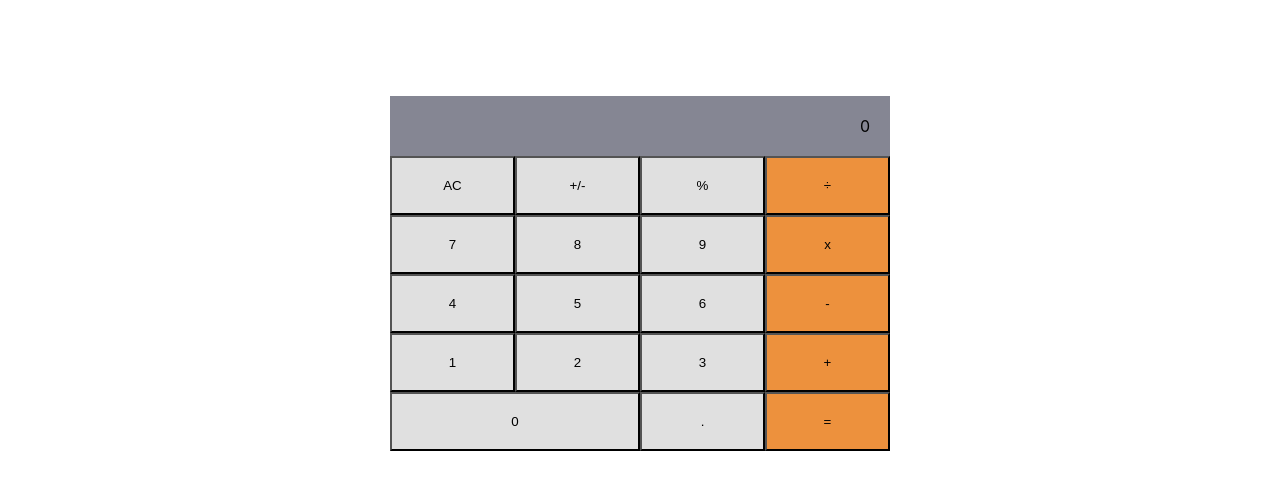
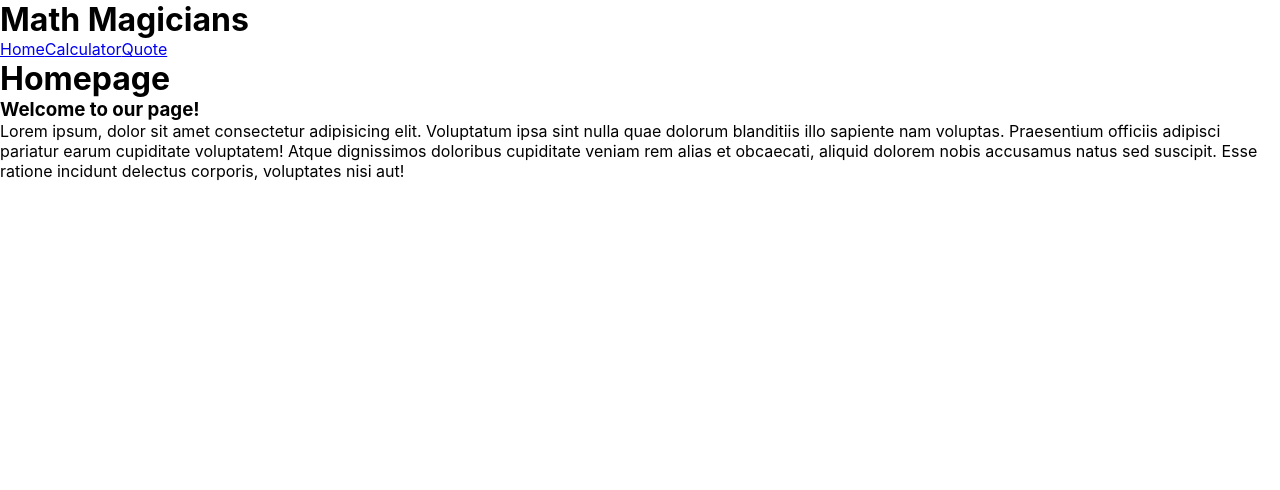
Before and after one commit to Reggeditt/math-magician, a React (Create React App) app: page / in a window 1280 px wide. Shown: the top 490 px of the page. Built offline with nearby package versions, Linux system fonts and the light colour scheme.

Commit message:
setup routes

```diff
--- a/package.json
+++ b/package.json
@@ -9,6 +9,7 @@
     "big.js": "^6.2.1",
     "react": "^18.2.0",
     "react-dom": "^18.2.0",
+    "react-router-dom": "^6.10.0",
     "react-scripts": "5.0.1",
     "web-vitals": "^2.1.4"
   },
--- a/src/App.js
+++ b/src/App.js
@@ -1,11 +1,23 @@
-// import logo from './logo.svg';
+/* eslint-disable import/no-extraneous-dependencies */
+import { Route, Routes } from 'react-router-dom';
+import CalculatorPage from './routes/Calculatorpage';
 import Calculator from './componets/calculator';
 import './App.css';
+import Homepage from './routes/Homepage';
+import Quote from './routes/QuotePage';
+import Navbar from './componets/navbar';
 
 function App() {
   return (
     <div className="App">
-      <Calculator />
+      <Navbar />
+      <Routes>
+        <Route path="home" element={<Homepage />} />
+        <Route path="*" element={<Homepage />} />
+        <Route path="calculator" element={<CalculatorPage />} />
+        <Route path="calc" element={<Calculator />} />
+        <Route path="quote" element={<Quote />} />
+      </Routes>
     </div>
   );
 }
--- /dev/null
+++ b/src/componets/navbar.js
@@ -0,0 +1,14 @@
+function Navbar() {
+  return (
+    <div className="navbar">
+      <div className="navbar-brand"><h1>Math Magicians</h1></div>
+      <div className="navbar-items">
+        <a className="navbar-item" href="/">Home</a>
+        <a className="navbar-item" href="/">Calculator</a>
+        <a className="navbar-item" href="/">Quote</a>
+      </div>
+    </div>
+  );
+}
+
+export default Navbar;
--- a/src/index.js
+++ b/src/index.js
@@ -1,12 +1,16 @@
+/* eslint-disable import/no-extraneous-dependencies */
 import React from 'react';
 import ReactDOM from 'react-dom/client';
+import { BrowserRouter } from 'react-router-dom';
 import './index.css';
 import App from './App';
 
 const root = ReactDOM.createRoot(document.getElementById('root'));
 root.render(
   <React.StrictMode>
-    <App />
+    <BrowserRouter>
+      <App />
+    </BrowserRouter>
   </React.StrictMode>,
 );
 
--- /dev/null
+++ b/src/routes/Calculatorpage.js
@@ -0,0 +1,10 @@
+import Calculator from '../componets/calculator';
+
+export default function CalculatorPage() {
+  return (
+    <div className="calculator-wrap">
+      <p>Lets do some math!</p>
+      <Calculator />
+    </div>
+  );
+}
--- /dev/null
+++ b/src/routes/Homepage.js
@@ -0,0 +1,18 @@
+function Homepage() {
+  return (
+    <div>
+      <h1>Homepage</h1>
+      <h3>Welcome to our page!</h3>
+      <p>
+        Lorem ipsum, dolor sit amet consectetur adipisicing elit. Voluptatum ipsa sint nulla
+        quae dolorum blanditiis illo sapiente nam voluptas. Praesentium officiis adipisci
+        pariatur earum cupiditate voluptatem! Atque dignissimos doloribus cupiditate veniam
+        rem alias et obcaecati, aliquid dolorem nobis accusamus natus sed suscipit. Esse
+        ratione incidunt delectus corporis, voluptates nisi aut!
+      </p>
+
+    </div>
+  );
+}
+
+export default Homepage;
--- /dev/null
+++ b/src/routes/QuotePage.js
@@ -0,0 +1,43 @@
+import { useEffect, useState } from 'react';
+
+function Quote() {
+  const [quotes, setQuotes] = useState([]);
+  const [loading, setLoading] = useState(false);
+  const [error, setError] = useState(null);
+
+  useEffect(() => {
+    setLoading(true);
+    fetch('https://type.fit/api/quotes')
+      .then((response) => response.json())
+      .then((data) => {
+        setLoading(false);
+        setQuotes(data);
+      })
+      .catch((err) => {
+        setLoading(false);
+        setError(err.message);
+      });
+  }, []);
+
+  if (loading) {
+    return <div>Loading</div>;
+  }
+
+  if (error) {
+    return <div>{error}</div>;
+  }
+
+  return (
+    <div>
+      <h1>Quote</h1>
+      {quotes.map((quote) => (
+        <div key={quote.text}>
+          <p>{quote.text}</p>
+          <p>{quote.author}</p>
+        </div>
+      ))}
+    </div>
+  );
+}
+
+export default Quote;
```
Also changed, not shown: 1 other file (tests, documents, lock files or other folders).
